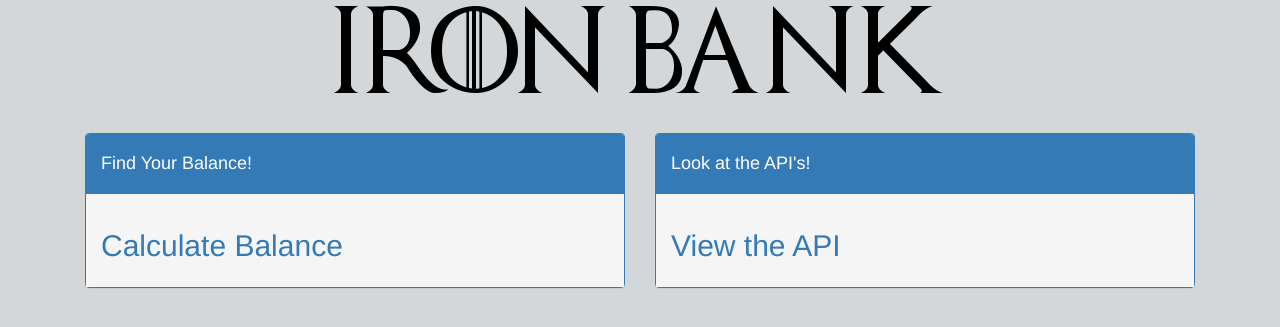
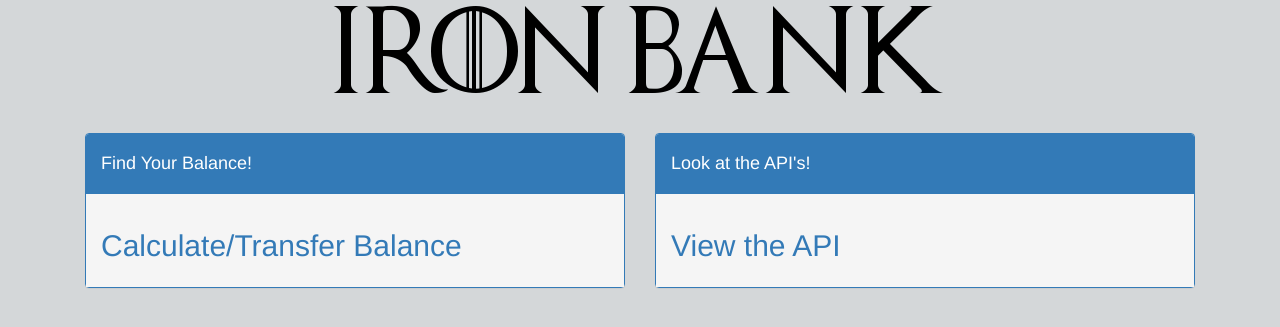
Before and after one commit to rallen0150/bank, a Django app: page / in a window 1280 px wide. Shown: the part 154-481 px from the top of the page. Run offline with Django 3.2, Linux system fonts and the light colour scheme; a user stored in the database is signed in; some libraries are stand-ins or nearby versions.

Commit message:
fixed bug on transfer

```diff
--- a/templates/index.html
+++ b/templates/index.html
@@ -35,7 +35,7 @@
             <h4>Find Your Balance!</h4>
           </div>
           <div class="panel-body">
-            <h2><a href="{% url 'balance_create_view' %}">Calculate Balance</a></h2>
+            <h2><a href="{% url 'balance_create_view' %}">Calculate/Transfer Balance</a></h2>
           </div>
         </div>
       </div>
```
